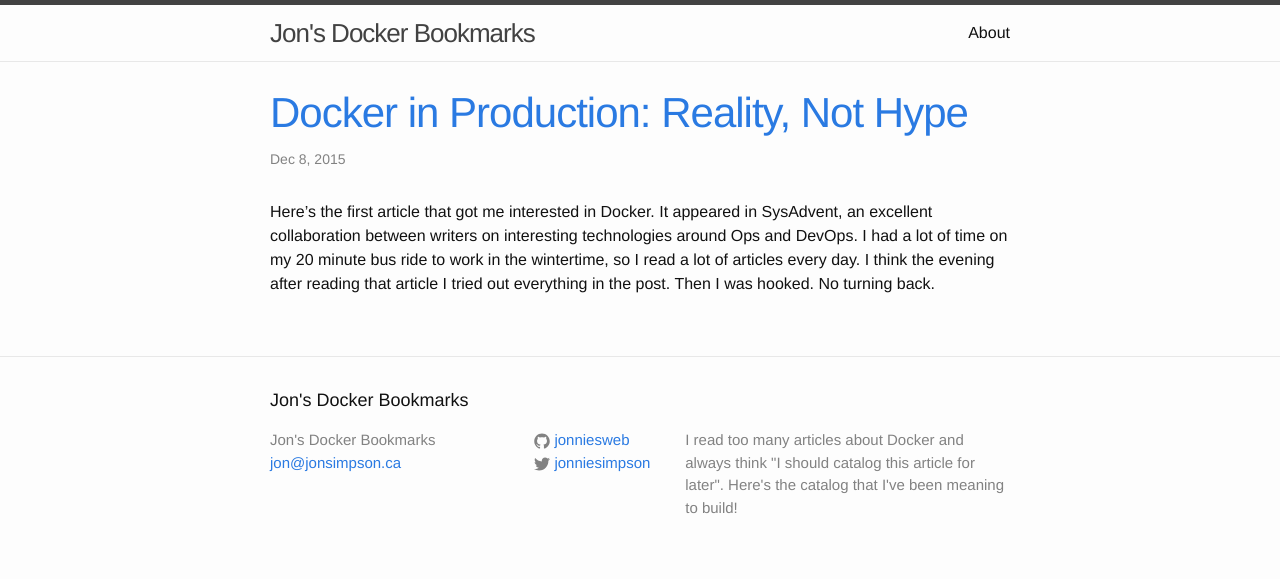
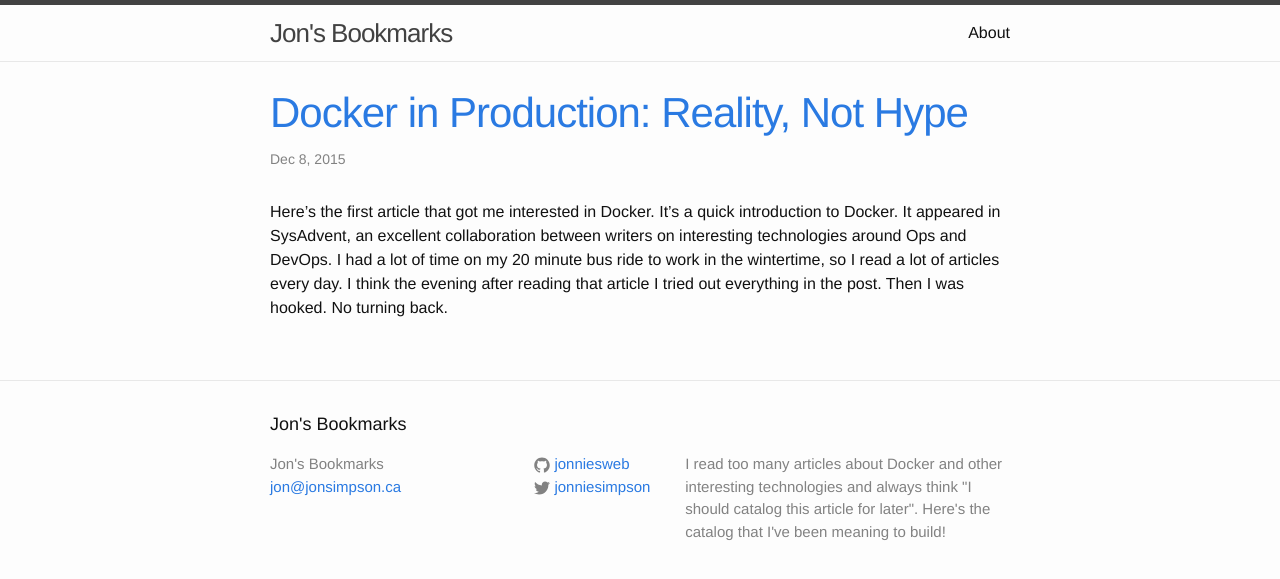
Before and after one commit to jonniesweb/Bookmarks, a Jekyll site: the page built from _posts/2015-12-08-docker-in-production-reality-not-hype.markdown, in a window 1280 px wide. Shown: the top 579 px of the page. Built offline with Jekyll 4.4.1, drawn with Linux system fonts in a browser that asks for light colours.

Commit message:
- Update config url to bookmarks.jonsimpson.ca - Add tags to docker post and format text.

```diff
--- a/_config.yml
+++ b/_config.yml
@@ -6,14 +6,14 @@
 # 'jekyll serve'. If you change this file, please restart the server process.
 
 # Site settings
-title: Jon's Docker Bookmarks
+title: Jon's Bookmarks
 email: jon@jonsimpson.ca
 description: >
-  I read too many articles about Docker and always think "I should
-  catalog this article for later". Here's the
-  catalog that I've been meaning to build!
-baseurl: "/DockerBookmarks" # the subpath of your site, e.g. /blog
-url: "http://yourdomain.com" # the base hostname & protocol for your site
+  I read too many articles about Docker and other interesting technologies and
+  always think "I should catalog this article for later". Here's the catalog
+  that I've been meaning to build!
+baseurl: "" # the subpath of your site, e.g. /blog
+url: "http://bookmarks.jonsimpson.ca" # the base hostname & protocol for your site
 twitter_username: jonniesimpson
 github_username:  jonniesweb
 
--- a/_posts/2015-12-08-docker-in-production-reality-not-hype.markdown
+++ b/_posts/2015-12-08-docker-in-production-reality-not-hype.markdown
@@ -2,13 +2,11 @@
 layout: post
 title: "Docker in Production: Reality, Not Hype"
 date: 2015-12-08
-categories: nostalgia
 link: http://sysadvent.blogspot.ca/2014/12/day-1-docker-in-production-reality-not.html
 tagline: The first article that got me interested in Docker
+tags:
+ - docker
+ - tutorial
+ - outdated
 ---
-Here's the first article that got me interested in Docker. It appeared in
-SysAdvent, an excellent collaboration between writers on interesting
-technologies around Ops and DevOps. I had a lot of time on my 20 minute bus ride
-to work in the wintertime, so I read a lot of articles every day. I think the
-evening after reading that article I tried out everything in the post. Then I
-was hooked. No turning back.
+Here's the first article that got me interested in Docker. It's a quick introduction to Docker. It appeared in SysAdvent, an excellent collaboration between writers on interesting technologies around Ops and DevOps. I had a lot of time on my 20 minute bus ride to work in the wintertime, so I read a lot of articles every day. I think the evening after reading that article I tried out everything in the post. Then I was hooked. No turning back.
```
